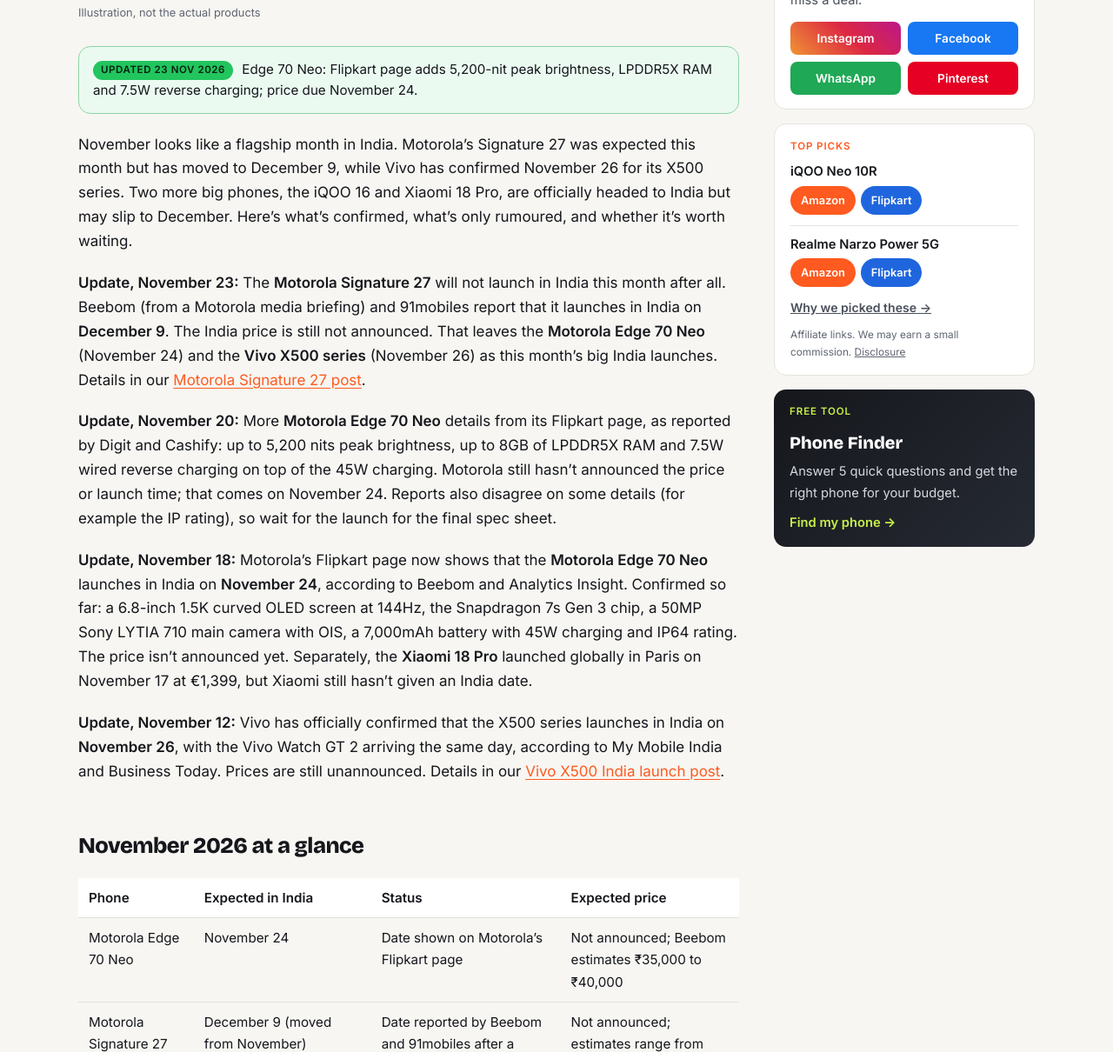
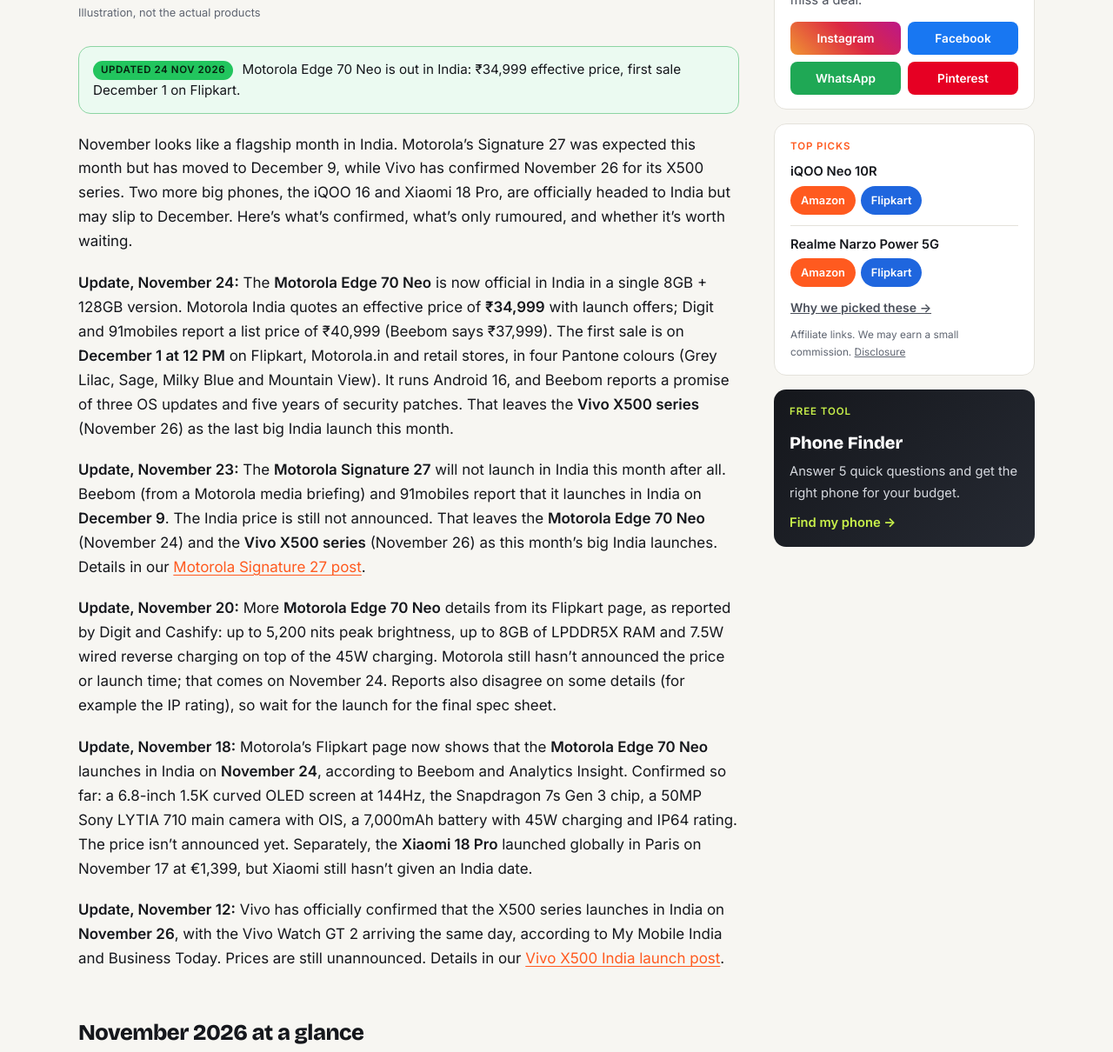
Before and after one commit to kiteksood167/kiteksood167.github.io, a Jekyll site: the page built from _posts/2026-10-31-upcoming-phones-launching-india-november-2026.md, in a window 1280 px wide and 1400 px high, scrolled down 806 px, cut to the strip 190-1400 px from the top of the window. Shown: the whole strip at 87% size. Built offline with Jekyll 4.4.1, drawn with Linux system fonts in a browser that asks for light colours; comment, search, counter and statistics services are not loaded; some of the changed text lies outside the part shown.

Commit message:
Launch updates: Motorola Edge 70 Neo India price and sale date
Co-Authored-By: Claude <noreply@anthropic.com>

```diff
--- a/_posts/2026-10-31-upcoming-phones-launching-india-november-2026.md
+++ b/_posts/2026-10-31-upcoming-phones-launching-india-november-2026.md
@@ -3,8 +3,8 @@ title: "Upcoming Phones Launching in India in November 2026: What's Confirmed"
 seo_title: "Upcoming Phones in India, November 2026"
 description: "Phones expected in India in November 2026: Motorola Signature 27, Vivo X500 series, iQOO 16 and Xiaomi 18 Pro. What's confirmed and what's rumoured."
 date: 2026-10-31 17:58:00 +0530
-last_modified_at: 2026-11-23 19:05:00 +0530
-update_note: "Edge 70 Neo: Flipkart page adds 5,200-nit peak brightness, LPDDR5X RAM and 7.5W reverse charging; price due November 24."
+last_modified_at: 2026-11-24 19:00:00 +0530
+update_note: "Motorola Edge 70 Neo is out in India: ₹34,999 effective price, first sale December 1 on Flipkart."
 image: /assets/images/upcoming-phones-launching-india-november-2026.jpg
 image_alt: "Four flagship phones in black, gold, green and purple standing on a dark stage in front of a glowing calendar"
 image_credit: "Illustration, not the actual products"
@@ -16,6 +16,12 @@ sources:
     url: "https://gadgets.beebom.com/news/motorola-signature-27-india-launch-date-confirmed"
   - name: "91mobiles: Motorola Signature 27 launching in India on December 9"
     url: "https://www.91mobiles.com/hub/motorola-signature-27-launch-date-india-december-9th/"
+  - name: "Digit: Motorola Edge 70 Neo with 7,000mAh battery launched in India"
+    url: "https://www.digit.in/news/mobile-phones/motorola-edge-70-neo-with-7000-mah-battery-launched-in-india-check-specs-price-and-other-details.html"
+  - name: "Beebom: Motorola Edge 70 Neo launched in India, price and sale date"
+    url: "https://gadgets.beebom.com/news/motorola-edge-70-neo-launched-in-india-key-specs-price-sale-date"
+  - name: "91mobiles: Motorola Edge 70 Neo launched in India, price and specifications"
+    url: "https://www.91mobiles.com/hub/motorola-edge-70-neo-launched-india-price-specifications/"
   - name: "Digit: Motorola Edge 70 Neo confirmed to launch on Nov 24, price and specs"
     url: "https://www.digit.in/news/mobile-phones/motorola-edge-70-neo-confirmed-to-launch-on-nov-24-from-price-to-specs-here-is-all-you-need-to-know.html"
   - name: "Cashify: Motorola Edge 70 Neo India launch confirmed for 24 November, Flipkart page goes live"
@@ -44,6 +50,8 @@ November looks like a flagship month in India. Motorola's Signature 27 was expec
 
 <!--more-->
 
+**Update, November 24:** The **Motorola Edge 70 Neo** is now official in India in a single 8GB + 128GB version. Motorola India quotes an effective price of **₹34,999** with launch offers; Digit and 91mobiles report a list price of ₹40,999 (Beebom says ₹37,999). The first sale is on **December 1 at 12 PM** on Flipkart, Motorola.in and retail stores, in four Pantone colours (Grey Lilac, Sage, Milky Blue and Mountain View). It runs Android 16, and Beebom reports a promise of three OS updates and five years of security patches. That leaves the **Vivo X500 series** (November 26) as the last big India launch this month.
+
 **Update, November 23:** The **Motorola Signature 27** will not launch in India this month after all. Beebom (from a Motorola media briefing) and 91mobiles report that it launches in India on **December 9**. The India price is still not announced. That leaves the **Motorola Edge 70 Neo** (November 24) and the **Vivo X500 series** (November 26) as this month's big India launches. Details in our [Motorola Signature 27 post](/motorola-signature-27-launch-us-price-specs/).
 
 **Update, November 20:** More **Motorola Edge 70 Neo** details from its Flipkart page, as reported by Digit and Cashify: up to 5,200 nits peak brightness, up to 8GB of LPDDR5X RAM and 7.5W wired reverse charging on top of the 45W charging. Motorola still hasn't announced the price or launch time; that comes on November 24. Reports also disagree on some details (for example the IP rating), so wait for the launch for the final spec sheet.
@@ -56,13 +64,13 @@ November looks like a flagship month in India. Motorola's Signature 27 was expec
 
 | Phone | Expected in India | Status | Expected price |
 |---|---|---|---|
-| Motorola Edge 70 Neo | November 24 | Date shown on Motorola's Flipkart page | Not announced; Beebom estimates ₹35,000 to ₹40,000 |
+| Motorola Edge 70 Neo | Launched November 24 (sale December 1) | Launched; Flipkart, Motorola.in and stores | ₹34,999 effective (8GB + 128GB) with launch offers |
 | Motorola Signature 27 | December 9 (moved from November) | Date reported by Beebom and 91mobiles after a Motorola media briefing | Not announced; estimates range from ₹70,000 to about ₹1 lakh |
 | Vivo X500, X500 Pro, X500 Pro Max | November 26 | Launch date confirmed by Vivo | Not announced |
 | iQOO 16 | Not announced (reports say December or early 2027) | India launch confirmed by iQOO, date not announced | Not announced; a tipster suggests above ₹1 lakh |
 | Xiaomi 18 Pro | Not announced (expected around December) | Launched globally on November 17 (from €1,399); Xiaomi India has hinted at it, no date | Not announced; expected around ₹1 lakh |
 
-India prices for all five are still unannounced, so treat any "India price" you see before launch day as an estimate.
+Apart from the Edge 70 Neo, India prices are still unannounced, so treat any "India price" you see before launch day as an estimate.
 
 ## Motorola Signature 27: now December 9
 
@@ -149,4 +157,4 @@ Also keep an eye on budget phones: some brands have raised prices this month, in
 
 ## The bottom line
 
-The Vivo X500 series (November 26) is the big flagship launch left this month, while the Motorola Signature 27 has moved to December 9. The iQOO 16 and Xiaomi 18 Pro are confirmed or hinted for India, but probably in December. None of them has an India price yet, so if you're planning to spend on a flagship, waiting a few weeks makes sense.
+The Vivo X500 series (November 26) is the big flagship launch left this month, while the Motorola Signature 27 has moved to December 9. The iQOO 16 and Xiaomi 18 Pro are confirmed or hinted for India, but probably in December. None of these four has an India price yet, so if you're planning to spend on a flagship, waiting a few weeks makes sense.
```
